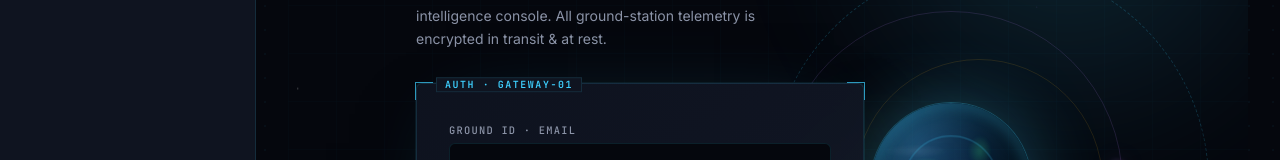
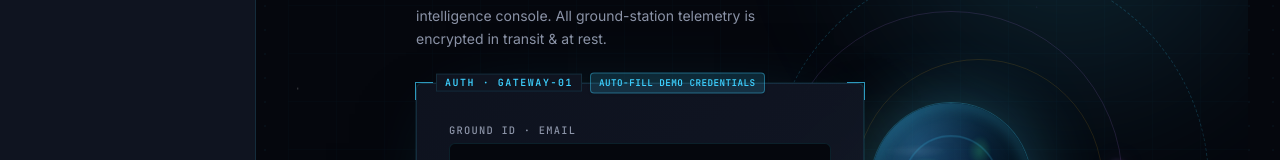
Before and after one commit to siddhtyagi18/SatQuery-AI, a Next.js app: page /login in a window 1280 px wide. Shown: the part 331-491 px from the top of the page. Built offline with nearby package versions, Linux system fonts and the light colour scheme; no server answers.

Commit message:
chore(login): consolidate /login animations onto globals.css keyframes

```diff
--- a/app/login/page.tsx
+++ b/app/login/page.tsx
@@ -244,7 +244,7 @@ export default function LoginPage() {
           >
             {/* HUD Corner frame (CSS) */}
             <HudCorners domain="cyan" />
-            <div className="absolute top-0 left-5 -translate-y-1/2 z-10">
+            <div className="absolute top-0 left-5 -translate-y-1/2 z-10 flex items-center gap-2">
               <span
                 className="px-2 font-mono text-[0.62rem] font-semibold tracking-[0.16em] uppercase"
                 style={{
@@ -255,6 +255,17 @@ export default function LoginPage() {
               >
                 AUTH · GATEWAY-01
               </span>
+              <button
+                type="button"
+                onClick={() => {
+                  setEmail('controller@isro.gov.in');
+                  setPassword('ISRO-SatQuery-2026');
+                  toast.info('Loaded demo mission controller credentials');
+                }}
+                className="px-2 py-0.5 rounded font-mono text-[0.58rem] font-semibold tracking-wider uppercase transition-all bg-[var(--cyan)]/15 border border-[var(--cyan)]/40 text-[var(--cyan)] hover:bg-[var(--cyan)]/25 cursor-pointer shadow-sm"
+              >
+                Auto-Fill Demo Credentials
+              </button>
             </div>
 
             <div
@@ -336,13 +347,14 @@ export default function LoginPage() {
                 >
                   <div className="flex items-center justify-between mb-2">
                     <label className="hud-label">Clearance · Password</label>
-                    <Link
-                      href="/forgot-password"
-                      className="font-mono text-[0.65rem] font-semibold tracking-wide transition-colors hover:underline underline-offset-2"
+                    <button
+                      type="button"
+                      onClick={() => toast.info('Password recovery: Demo mode active. Use the Auto-Fill Demo Credentials button above.')}
+                      className="font-mono text-[0.65rem] font-semibold tracking-wide transition-colors hover:underline underline-offset-2 cursor-pointer"
                       style={{ color: 'var(--cyan)' }}
                     >
                       FORGOT?
-                    </Link>
+                    </button>
                   </div>
                   <div className="group relative">
                     <Lock
@@ -553,13 +565,18 @@ export default function LoginPage() {
               style={{ color: 'var(--text-muted)' }}
             >
               New operator?{' '}
-              <Link
-                href="/signup"
-                className="font-semibold transition-colors hover:underline underline-offset-2"
+              <button
+                type="button"
+                onClick={() => {
+                  setEmail('controller@isro.gov.in');
+                  setPassword('ISRO-SatQuery-2026');
+                  toast.info('Instant demo access configured. Click Enter Mission Control.');
+                }}
+                className="font-semibold transition-colors hover:underline underline-offset-2 cursor-pointer"
                 style={{ color: 'var(--cyan)' }}
               >
                 Request ground-station access →
-              </Link>
+              </button>
             </p>
           </div>
         </div>
```
